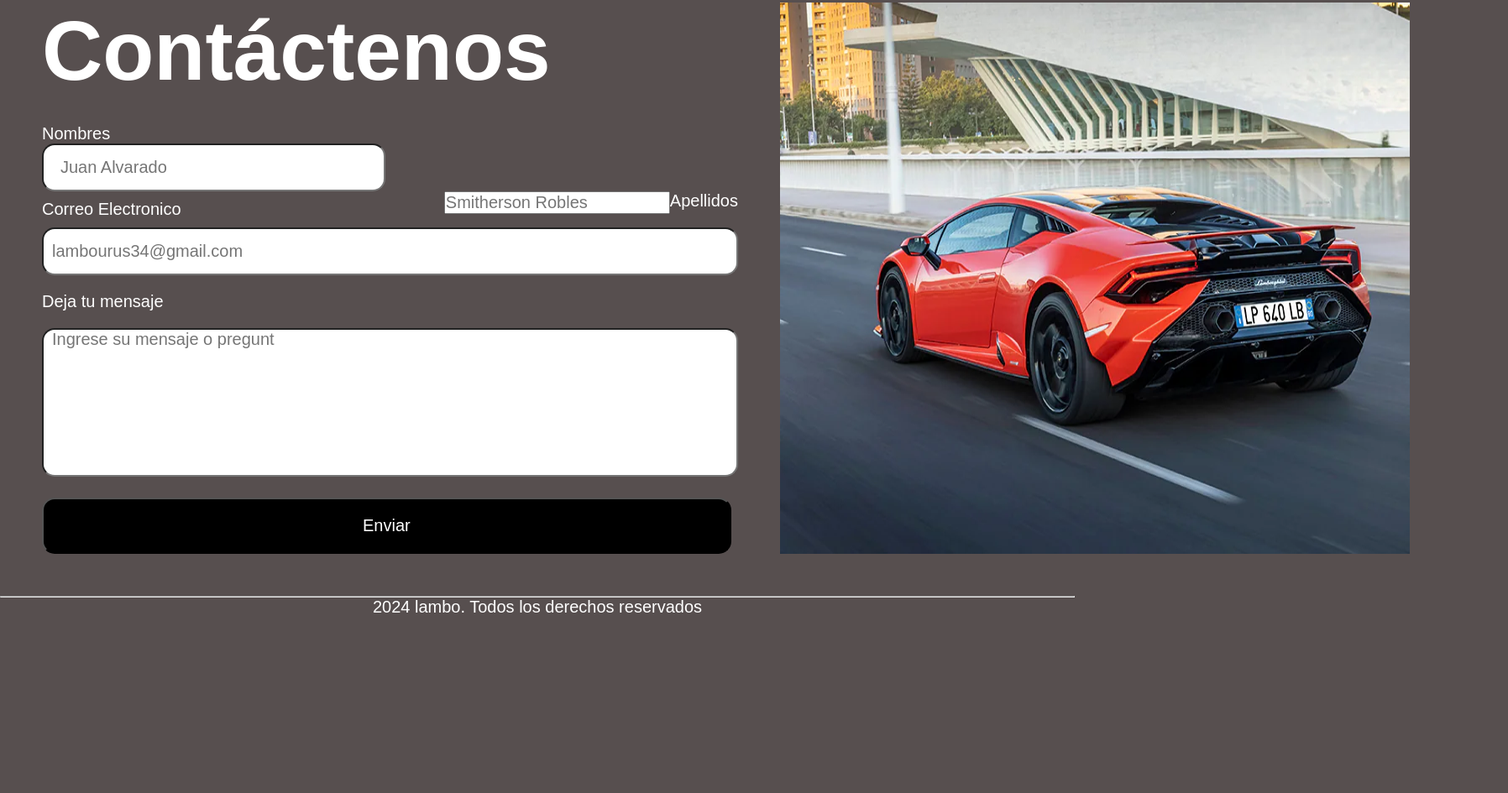
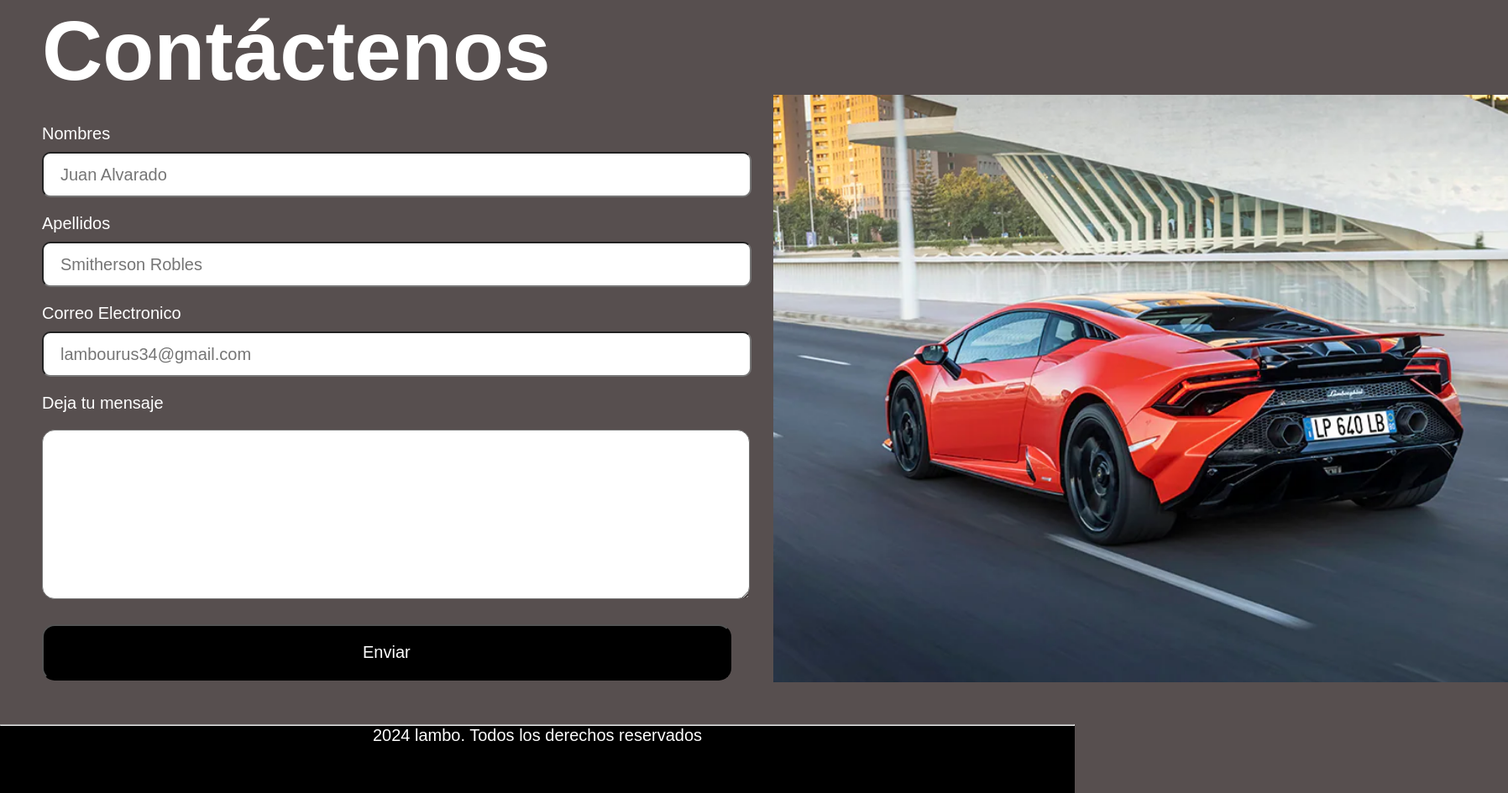
Before and after one commit to migueldev2006/weblamborghini, a plain HTML site: page contacto.html in a window 1280 px wide. Shown: the part 153-1098 px from the top of the page at 84% size, 1796 px wide, since content can reach past the window. Before the commit the page ends 945 px from the top, so only its background shows below. Drawn offline with Linux system fonts and the light colour scheme.

Commit message:
Finalizacion de la pagina. Realizacion de cambios finales

```diff
--- a/contacto.html
+++ b/contacto.html
@@ -23,15 +23,17 @@
     <div class="todo">
         <form action="contacto.html" method="post">
             <h1>Contáctenos</h1>
-            <label class="name" for="Nombres">Nombres</label>
-            <input class="name1" type="text" name="" id="Nombres" placeholder="Juan Alvarado">
-            <div><label class="ape" clas for="Apellidos">Apellidos</label>
-            <input class="ape1" type="text" name="" id="Apellidos" placeholder="Smitherson Robles"></div>
-            <label class="correo" for="Correo Electronico">Correo Electronico</label>
-            <input class="correo2" type="text" name="" id="Correo Electronico" placeholder="lambourus34@gmail.com">
-            <label class="m" for="Deja tu mensaje">Deja tu mensaje</label>
-            <input class="m2" type="text" name="" id="Deja tu mensaje" placeholder="Ingrese su mensaje o pregunta">
-            <input class="buton" type="button" value="Enviar" onclick="alert('Respuesta enviada correctamente')" >
+            <label class="form-label" for="Nombres">Nombres</label>
+            <input class="form-input" type="text" name="" id="Nombres" placeholder="Juan Alvarado">
+            <label class="form-label"  for="Apellidos">Apellidos</label>
+            <input class="form-input" type="text" name="" id="Apellidos" placeholder="Smitherson Robles">
+            <label class="form-label" for="Correo Electronico">Correo Electronico</label>
+            <input class="form-input" type="text" name="" id="Correo Electronico" placeholder="lambourus34@gmail.com">
+            <label class="form-labe" for="Deja tu mensaje">Deja tu mensaje</label>
+            <textarea class="form-inpu" name="" id=""></textarea>
+
+
+            <input class="form-buton" type="button" value="Enviar" onclick="alert('Respuesta enviada correctamente')" >
         </form>
         <img src="assents/img/contacto.jpg" alt="">
     </div>
--- a/css/contacto.css
+++ b/css/contacto.css
@@ -51,40 +51,28 @@ h1{
     font-size: 100px;
     margin-bottom: 30px;
 }
-.name1{
+.form-label{
     display: flex;
-    padding: 15px 120px 15px 20px;
+    margin: 20px 0px 10px 0px;
+}
+.form-input{
+    border-radius: 10px;
+    width: 100%;
+    height: 50px;
+    padding: 0px 0px 0px 20px;
+}
+.form-labe{
+    display: flex;
+    margin: 20px 0px;
+}
+.form-inpu{
+    width: 100%;
+    height: 200px;
     border-radius: 15px;
+    padding: 0px 0px 0px 20px;
+    text-align: justify;
 }
-.ape{
-    float: right;
-}
-.ape1{
-    display: flex;
-    float: right;
-}
-.correo{
-    display: flex;
-    margin-top: 10px;
-}
-.correo2{
-    display: flex;
-    margin-top: 10px;
-    padding: 15px 550px 15px 10px;
-    border-radius: 15px;
-}
-.m{
-    display: flex;
-    margin-top: 20px;
-}
-.m2{
-    display: flex;
-    margin-top: 20px;
-    padding: 0px 550px 150px 10px;
-    border-radius: 15px;
-    text-wrap: wrap;
-}
-.buton{
+.form-buton{
     display: flex;
     margin-top: 25px;
     background-color: #000;
@@ -94,9 +82,13 @@ h1{
     cursor: pointer;
 }
 img{
+    margin-top: 110px;
     margin-left: 50px;
+    width: 900px;
+    height: 700px;
 }
 .piepagina p{
+    background-color: #000;
     height: 80px;
     color: #fff;
     font-size: 20px;
--- a/css/home.css
+++ b/css/home.css
@@ -51,12 +51,10 @@ section{
 section .todo .title{
     color: #fff;
     font-size: 64px;
-    display: flex;
 }
 section .todo .historia{
     color: #fff;
     font-size: 30px;
-    display: flex;
     margin-right: 50px;
 }
 .divimages{
@@ -70,6 +68,7 @@ section .todo .historia{
 }
 
 .piepagina p{
+    background-color: #000;
     height: 80px;
     color: #fff;
     font-size: 20px;
```
